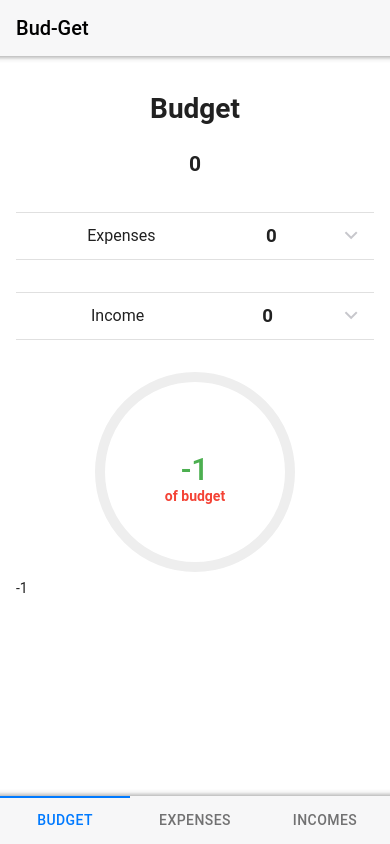
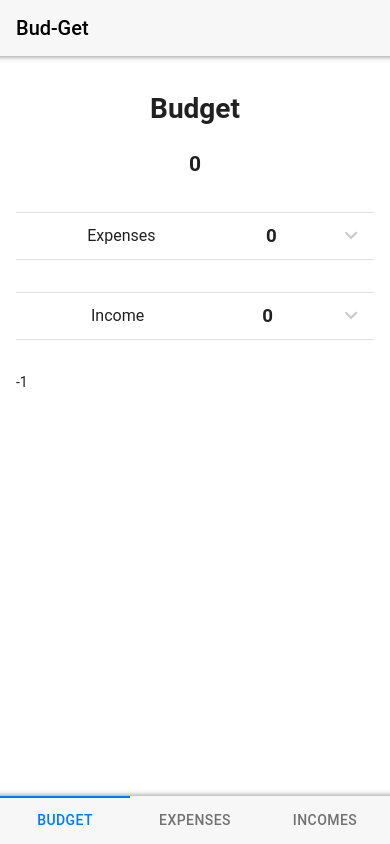
Before and after one commit to shiraazAh/Budget-App, a plain HTML site: page www/index.html in a window 390 px wide. Drawn offline with Linux system fonts and the light colour scheme; some packages are replaced by stand-ins of ours.

Commit message:
commented out the guage

```diff
--- a/www/index.html
+++ b/www/index.html
@@ -139,7 +139,7 @@
                                         </ul>
                                     </div>
                                 </div>
-                                <div class="col text-align-center">
+                               <!-- <div class="col text-align-center">
                                     <div
                                             class="gauge gauge-init"
                                             id="gauge-id"
@@ -152,7 +152,7 @@
                                             data-label-text-color="#f44336"
                                             data-label-font-weight="700"
                                     ></div>
-                                </div>
+                                </div> -->
                                 <div class="percent-age"></div>
                             </div>
                         </div>
```
